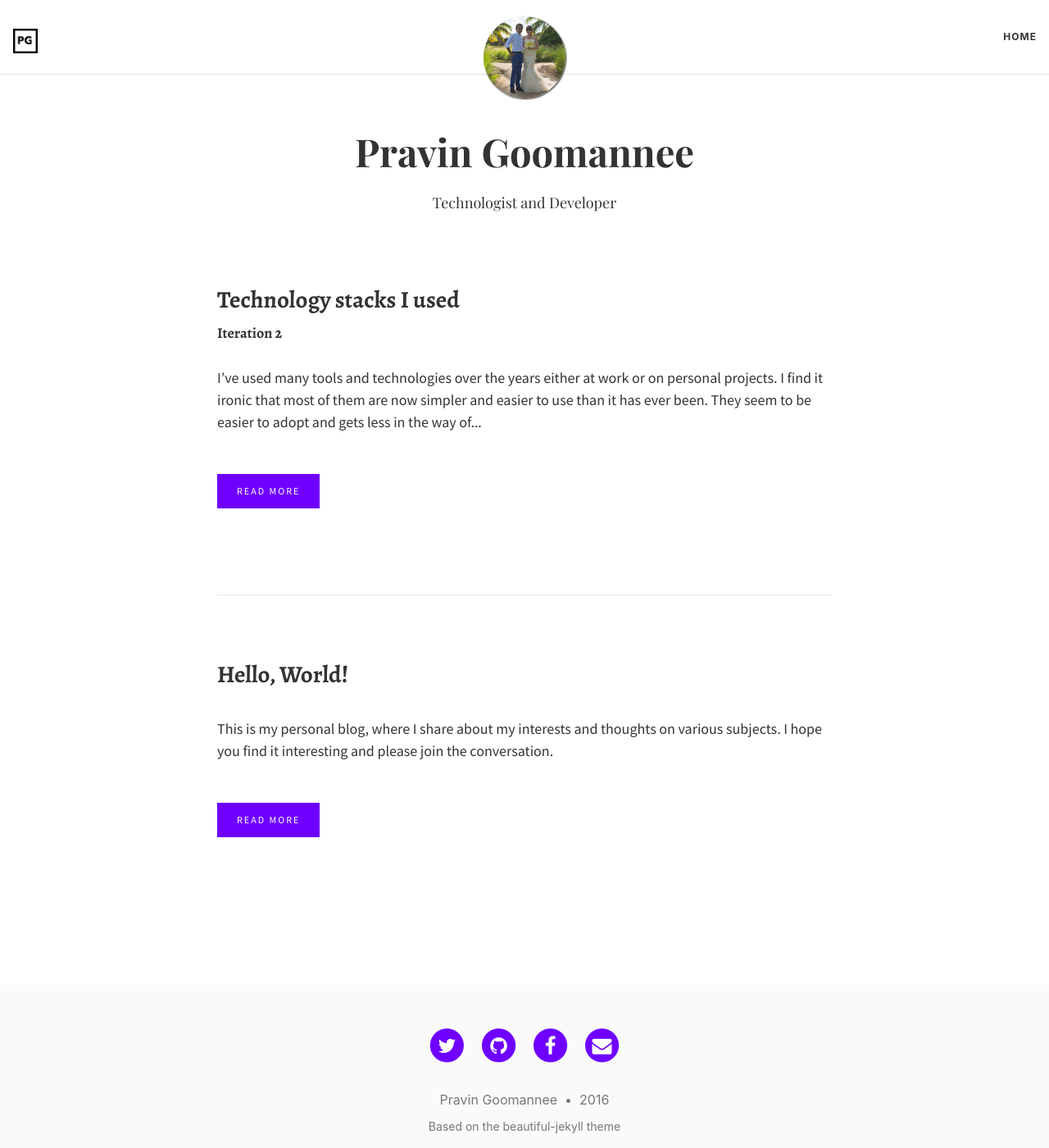
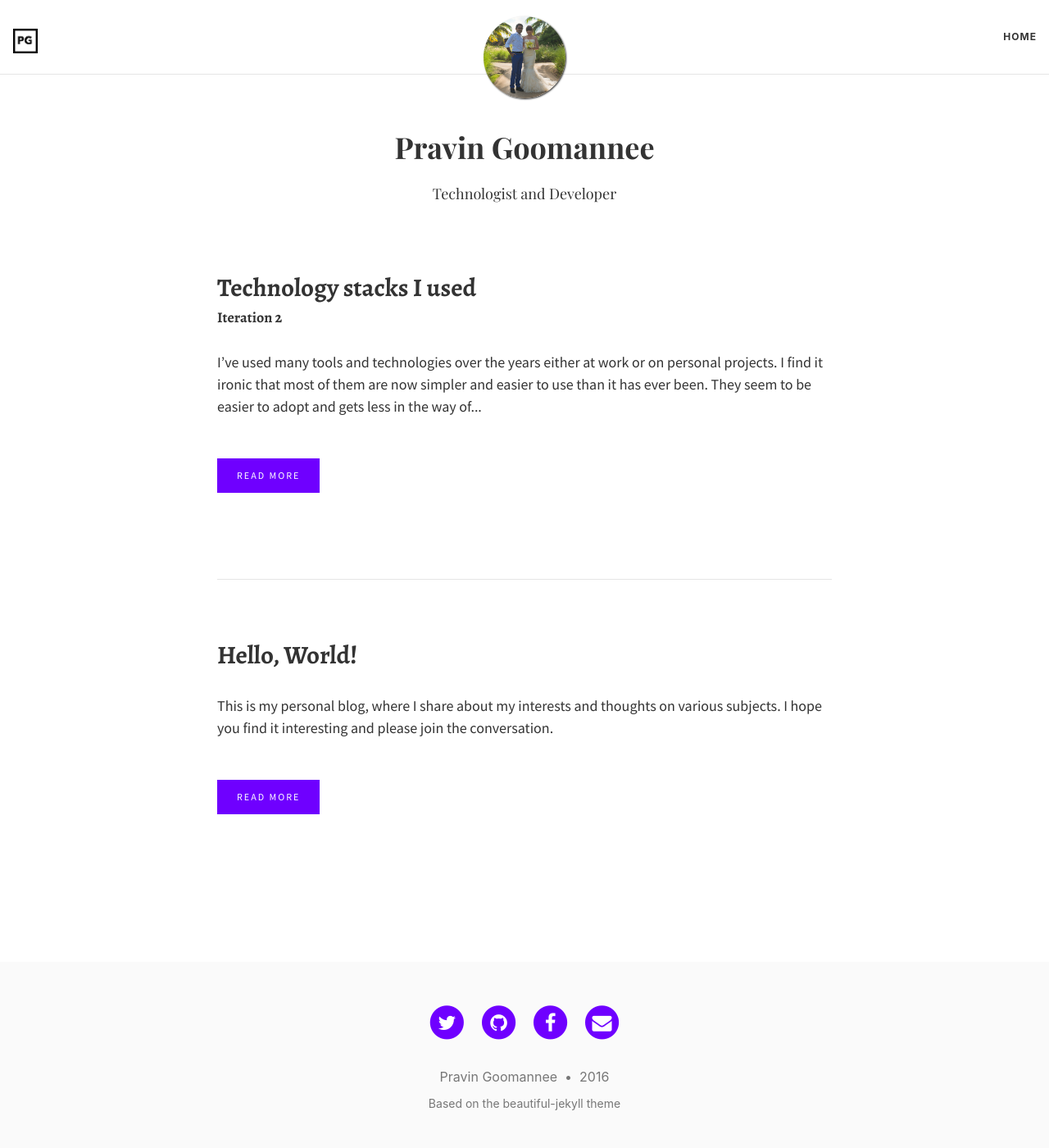
Before and after one commit to cityhunteur/cityhunteur.github.io, a Jekyll site: the page built from index.html, in a window 1280 px wide and 1400 px high. Shown: the whole window at 82% size. Built offline with Jekyll 4.4.1, drawn with Linux system fonts in a browser that asks for light colours; nearby versions of some CDN libraries; some web fonts are replaced; the list of posts is cut into pages by our own code.

Commit message:
Update page and post header and title styles

```diff
--- a/css/main.css
+++ b/css/main.css
@@ -327,7 +327,9 @@ footer .theme-by a {
 
 @media only screen and (min-width: 768px) {
   .post-preview .post-title {
-    font-size: 29px;
+    font-size: 31px;
+    line-height: 1.12;
+    font-weight: 700;
   }
 }
 
@@ -378,14 +380,16 @@ header.header-post .post-heading .post-subheading {
 
 @media only screen and (min-width: 768px) {
   header.header-post .post-heading h1 {
-    font-size: 47px;
+   font-size: 36px;
+   line-height: 1.15;
+   font-weight: 700;
   }
 }
 
 @media only screen and (min-width: 768px) {
   header.header-page .page-heading h1 {
-    font-size: 47px;
-    font-weight: 700;
+    font-size: 36px;
+    line-height: 1.15;
   }
 }
 
@@ -407,6 +411,20 @@ header.header-post .post-heading .post-subheading {
   display: block;
   border-bottom-right-radius: 5px;
   border-bottom-left-radius: 5px;
+}
+
+@media only screen and (min-width: 768px) {
+  .post-article {
+    font-size: 21px;
+    line-height: 1.58;
+    font-weight: 400;
+  }
+  h2 {
+    font-size: 28px;
+    line-height: 1.22;
+    font-weight: 700;
+    font-family: 'Alegreya', 'Helvetica Neue', Helvetica, Arial, sans-serif;
+  }
 }
 
 /* --- Pager --- */
```
